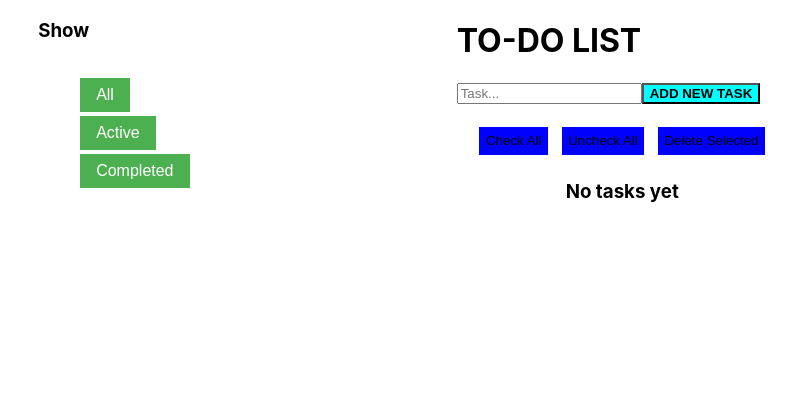
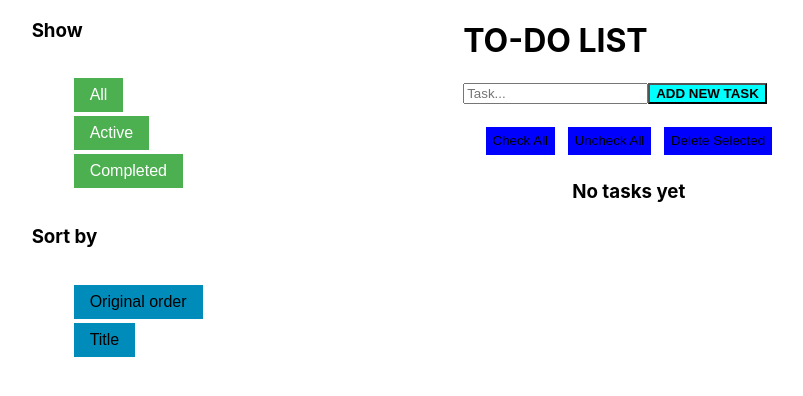
Before and after one commit to romfol/react-app, a React (Create React App) app: page / in a window 1280 px wide. Shown: the top 396 px of the page, without its empty margins (227-1030 px from the left). Built offline with nearby package versions, Linux system fonts and the light colour scheme.

Commit message:
sorting functionality

```diff
--- a/src/components/app/app.jsx
+++ b/src/components/app/app.jsx
@@ -6,6 +6,28 @@ import './styles.css';
 
 class App extends Component {
   state = { value: '', tasks: [], showFiltered: false };
+
+  sortByDate = () => {
+    const sortedTasks = [...this.state.tasks];
+    sortedTasks.sort((a, b) => a.timeId - b.timeId)
+    this.setState({ tasks: sortedTasks });
+  }
+
+  sortByTitle = () => {
+    const sortedTasks = [...this.state.tasks];
+    sortedTasks.sort((a, b) => {
+      let taskA = a.task.toUpperCase();
+      var taskB = b.task.toUpperCase();
+      if (taskA < taskB) {
+        return -1;
+      }
+      if (taskA > taskB) {
+        return 1;
+      }
+      return 0;
+    });
+    this.setState({ tasks: sortedTasks });
+  };
 
   showAll = () => {
     this.setState({ showFiltered: false });
@@ -134,6 +156,19 @@ class App extends Component {
               </button>
             </li>
           </ul>
+          <h3>Sort by</h3>
+          <ul className="List-Sort-Buttons">
+            <li>
+              <button className="Sort-Button" onClick={this.sortByDate}>
+                Original order
+              </button>
+            </li>
+            <li>
+              <button className="Sort-Button" onClick={this.sortByTitle}>
+                Title
+              </button>
+            </li>
+          </ul>
         </div>
         <div>
           <h1>TO-DO LIST</h1>
--- a/src/components/app/styles.css
+++ b/src/components/app/styles.css
@@ -38,3 +38,30 @@
   background-color: #008CBA;
   color: black;
 }
+
+.List-Sort-Buttons {
+  list-style-type: none;
+}
+
+.Sort-Buttons {
+  display: flex;
+  flex-direction: column;
+  height: 100%;
+}
+
+.Sort-Button {
+  background-color: #008CBA;
+  border: none;
+  color: black;
+  padding: 8px 16px;
+  text-align: center;
+  text-decoration: none;
+  display: inline-block;
+  font-size: 16px;
+  margin: 2px;
+}
+
+.Sort-Button:hover {
+  background-color:  #4CAF50;
+  color: white;
+}
```
